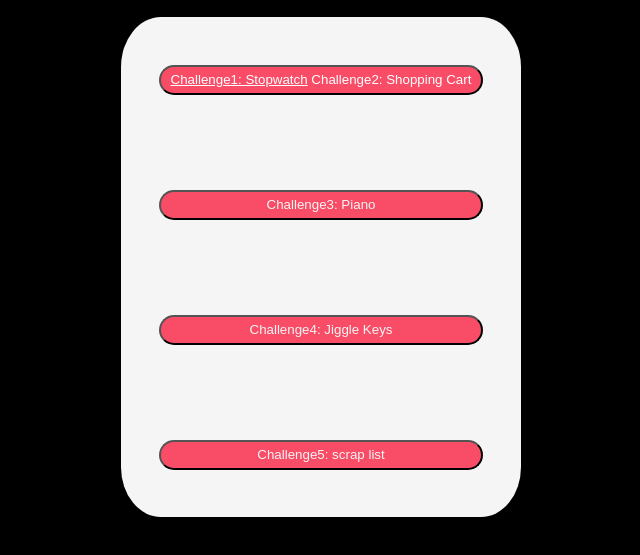
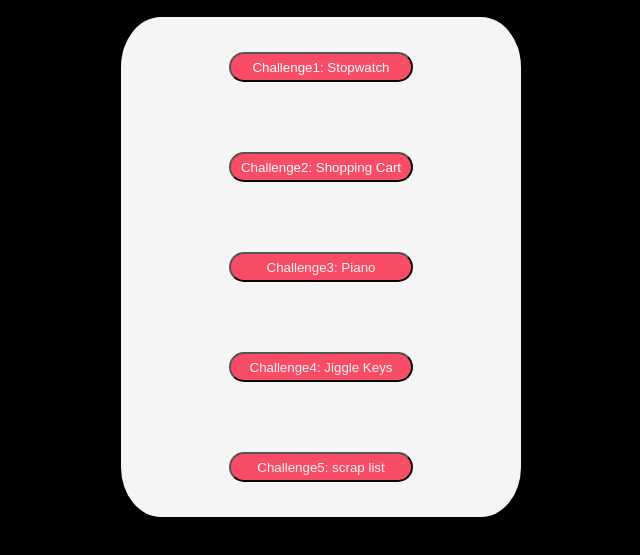
Before and after one commit to blazingstark07/JsChallenges, a plain HTML site: page index.html in a window 1280 px wide. Shown: the part 201-756 px from the top of the page, without its empty margins (319-959 px from the left). Drawn offline with Linux system fonts and the light colour scheme.

Commit message:
shopping cart feature added

```diff
--- a/index.html
+++ b/index.html
@@ -17,8 +17,11 @@
         <div class="card">
             <button>
           <a href="./challange1/index.html">Challenge1: Stopwatch</a>
-          <a href="./challenge2/index.html" style="text-decoration: none">Challenge2: Shopping Cart</a>
         </button>
+            <button>
+          <a href="./challenge2/index.html">Challenge2: Shopping Cart</a>
+        </button>
+
             <button>Challenge3: Piano</button>
             <button>Challenge4: Jiggle Keys</button>
             <button>Challenge5: scrap list</button>
--- a/styles.css
+++ b/styles.css
@@ -56,4 +56,5 @@ button {
 
 a {
     color: white;
+    text-decoration: none;
 }
```
